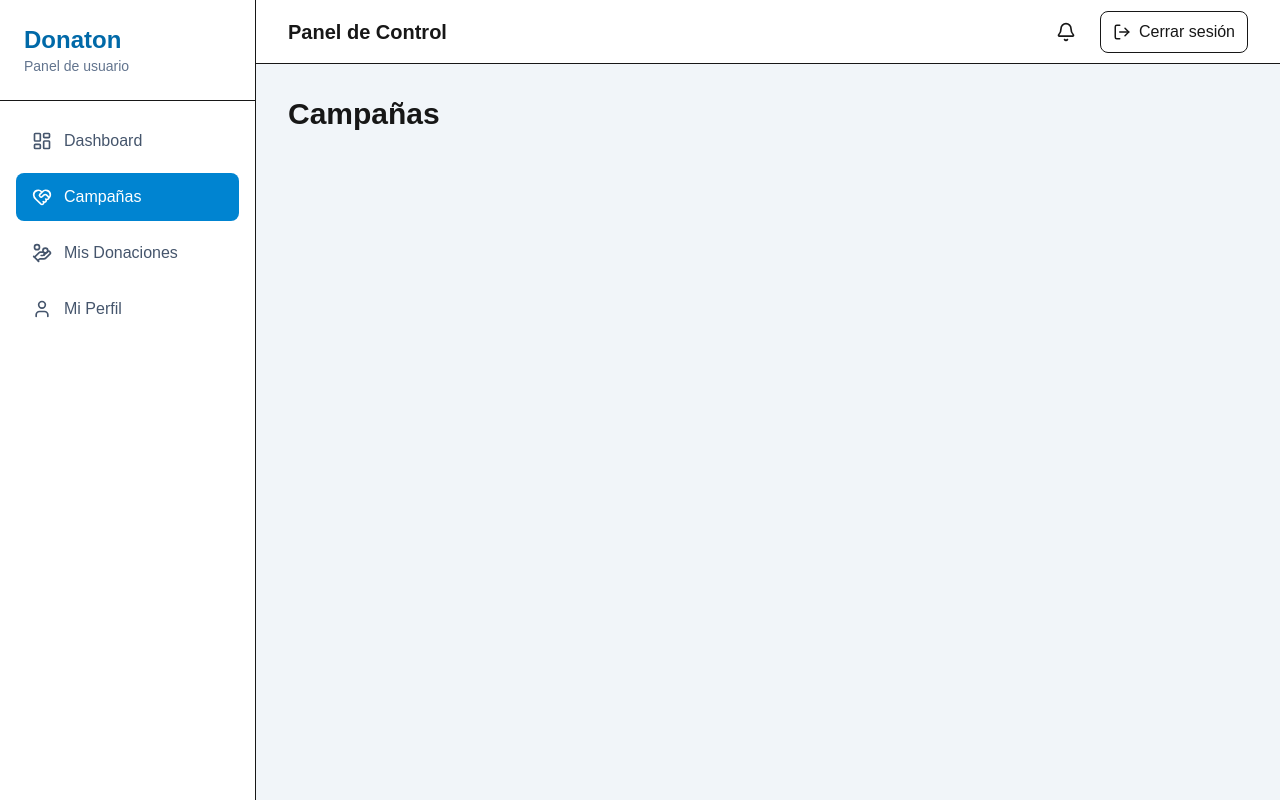
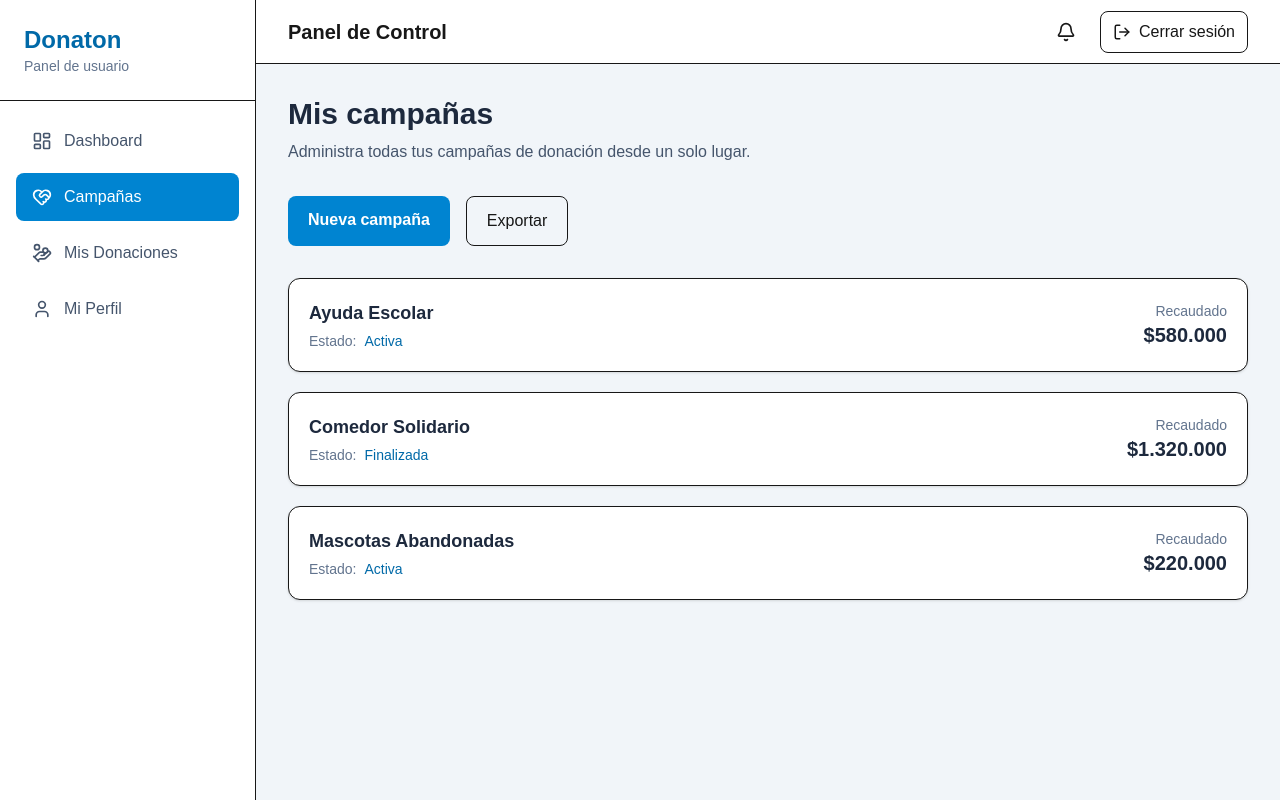
Before and after one commit to SmCarrera22/Donaton-platform, a Next.js app in the folder frontend/: page /campaigns in a window 1280 px wide. Built offline with nearby package versions, Linux system fonts and the light colour scheme.

Commit message:
feat: campaigns page

```diff
--- a/frontend/app/(protected)/campaigns/page.tsx
+++ b/frontend/app/(protected)/campaigns/page.tsx
@@ -1,3 +1,13 @@
+import CampaignHeader from "@/components/campaigns/CampaignHeader";
+import CampaignActions from "@/components/campaigns/CampaignActions";
+import CampaignList from "@/components/campaigns/CampaignList";
+
 export default function CampaignsPage() {
-    return <h1 className="text-3xl font-bold">Campañas</h1>;
+    return (
+        <>
+            <CampaignHeader />
+            <CampaignActions />
+            <CampaignList />
+        </>
+    );
 }
--- /dev/null
+++ b/frontend/components/campaigns/CampaignActions.tsx
@@ -0,0 +1,20 @@
+import Link from "next/link";
+
+export default function CampaignActions() {
+    return (
+        <section className="mt-8 flex flex-wrap gap-4">
+            <Link
+                href="#"
+                className="rounded-lg bg-sky-600 px-5 py-3 font-semibold text-white transition hover:bg-sky-700"
+            >
+                Nueva campaña
+            </Link>
+            <Link
+                href="#"
+                className="rounded-lg border px-5 py-3 transition hover:bg-slate-100"
+            >
+                Exportar
+            </Link>
+        </section>
+    );
+}
--- /dev/null
+++ b/frontend/components/campaigns/CampaignHeader.tsx
@@ -0,0 +1,12 @@
+export default function CampaignHeader() {
+    return (
+        <section className="mb-8">
+            <h1 className="text-3xl font-bold text-slate-800">
+                Mis campañas
+            </h1>
+            <p className="mt-2 text-slate-600">
+                Administra todas tus campañas de donación desde un solo lugar.
+            </p>
+        </section>
+    );
+}
--- /dev/null
+++ b/frontend/components/campaigns/CampaignItem.tsx
@@ -0,0 +1,36 @@
+interface CampaignItemProps {
+    title: string;
+    status: string;
+    amount: string;
+}
+export default function CampaignItem({
+                                         title,
+                                         status,
+                                         amount
+                                     }: CampaignItemProps) {
+    return (
+        <div className="rounded-xl border bg-white p-5 shadow-sm">
+            <div className="flex items-center justify-between">
+                <div>
+                    <h3 className="text-lg font-semibold text-slate-800">
+                        {title}
+                    </h3>
+                    <p className="mt-1 text-sm text-slate-500">
+                        Estado:
+                        <span className="ml-2 font-medium text-sky-700">
+                            {status}
+                        </span>
+                    </p>
+                </div>
+                <div className="text-right">
+                    <p className="text-sm text-slate-500">
+                        Recaudado
+                    </p>
+                    <p className="text-xl font-bold text-slate-800">
+                        {amount}
+                    </p>
+                </div>
+            </div>
+        </div>
+    );
+}
--- /dev/null
+++ b/frontend/components/campaigns/CampaignList.tsx
@@ -0,0 +1,33 @@
+import CampaignItem from "./CampaignItem";
+
+const campaigns = [
+    {
+        title: "Ayuda Escolar",
+        status: "Activa",
+        amount: "$580.000"
+    },
+    {
+        title: "Comedor Solidario",
+        status: "Finalizada",
+        amount: "$1.320.000"
+    },
+    {
+        title: "Mascotas Abandonadas",
+        status: "Activa",
+        amount: "$220.000"
+    }
+];
+export default function CampaignList() {
+    return (
+        <section className="mt-8 space-y-5">
+            {campaigns.map((campaign) => (
+                <CampaignItem
+                    key={campaign.title}
+                    title={campaign.title}
+                    status={campaign.status}
+                    amount={campaign.amount}
+                />
+            ))}
+        </section>
+    );
+}
--- /dev/null
+++ b/frontend/types/campaign.ts
@@ -0,0 +1,8 @@
+export interface Campaign {
+    id: number;
+    title: string;
+    description: string;
+    goal: number;
+    collected: number;
+    status: "ACTIVE" | "FINISHED";
+}
```
